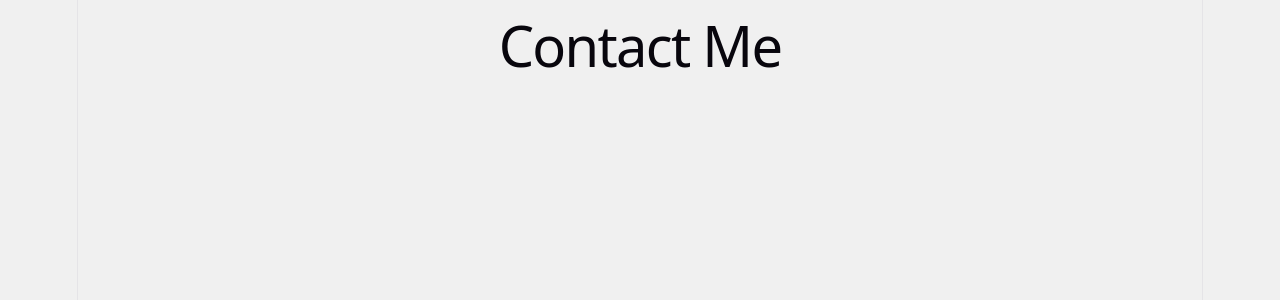
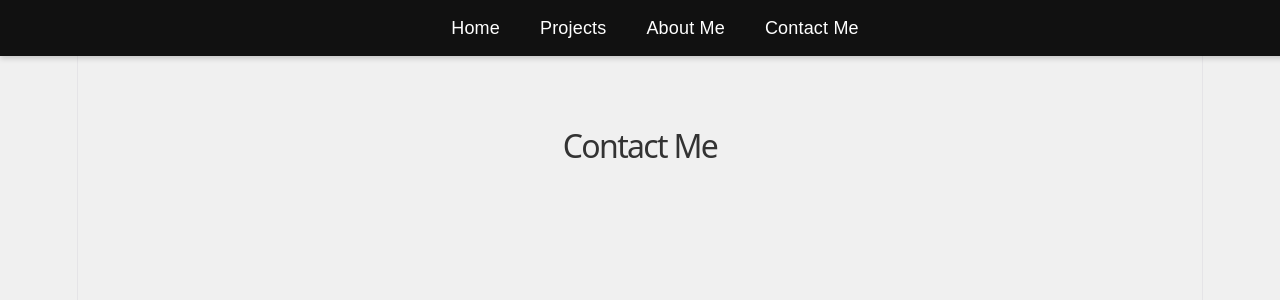
Before and after one commit to Spiderasasen/Remaking-A-freinds-portfoilio, a React (Vite) app in the folder main_page/: page /contact in a window 1280 px wide. Shown: the top 300 px of the page. Built offline with nearby package versions, Linux system fonts and the light colour scheme.

Commit message:
got the basics up

```diff
--- a/main_page/src/pages/Contact_Me.jsx
+++ b/main_page/src/pages/Contact_Me.jsx
@@ -1,5 +1,6 @@
 import "../styles/main.css"
 import {useNavigate} from "react-router-dom";
+import React from "react";
 
 function Contact_Me() {
     //simple nav
@@ -31,7 +32,23 @@ function Contact_Me() {
 
     return(
         <>
-            <h1>Contact Me</h1>
+            <header>
+                <nav>
+                    <ul>
+                        <li id={"home"}>Home</li>
+                        <li id={"project"}>Projects</li>
+                        <li id={"about"}>About Me</li>
+                        <li id={"contact"}>Contact Me</li>
+                    </ul>
+                </nav>
+            </header>
+
+            {/*main section*/}
+            <main>
+                <div className="intro">
+                    <h1>Contact Me</h1>
+                </div>
+            </main>
         </>
     )
 }
```
